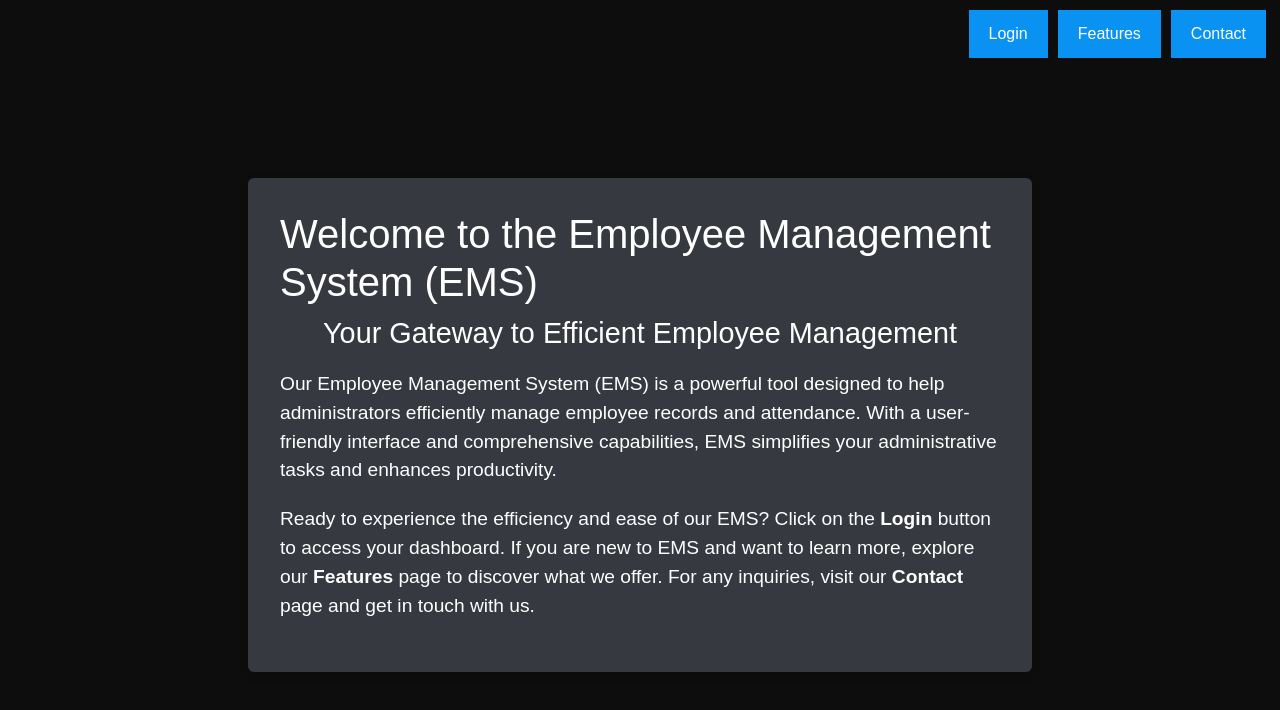
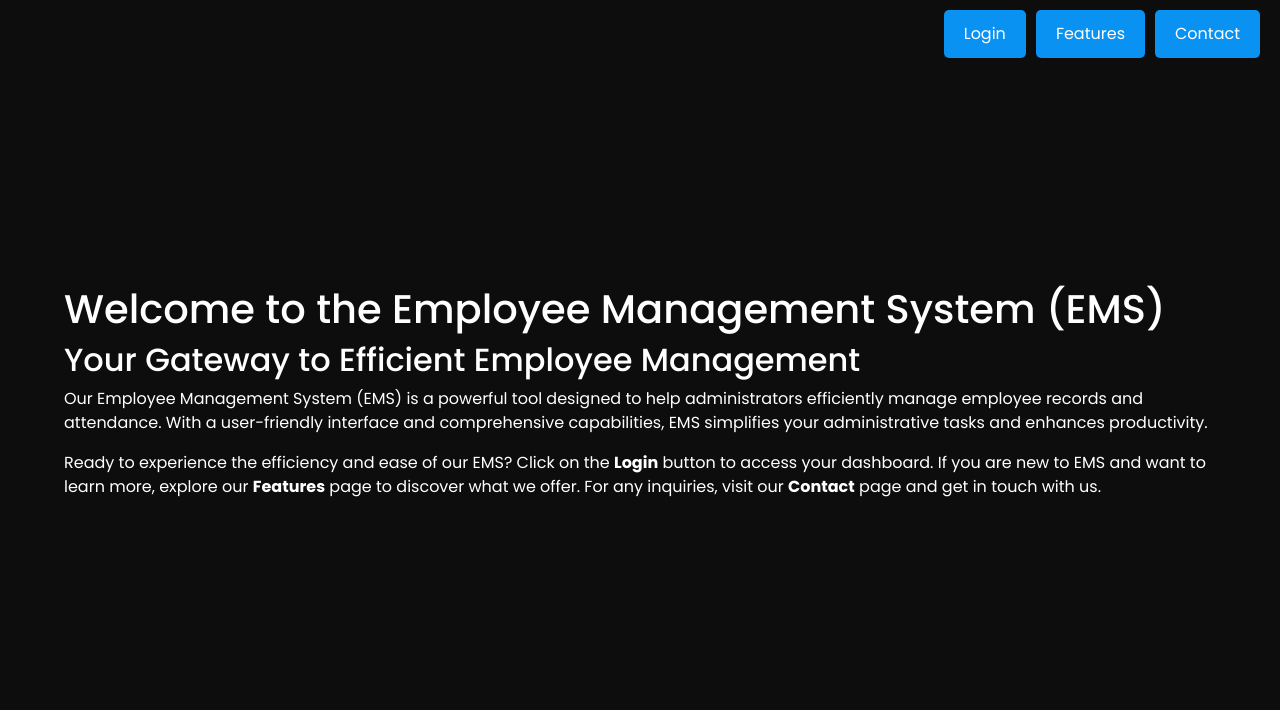
Before and after one commit to Satwik78901/EMS-Client, a React (Create React App) app: page / in a window 1280 px wide. Shown: the top 710 px of the page. Built offline with nearby package versions, Linux system fonts and the light colour scheme.

Commit message:
Update Home page styles

```diff
--- a/src/Home.css
+++ b/src/Home.css
@@ -1,7 +1,10 @@
+@import url('https://fonts.googleapis.com/css?family=Poppins:100,200,300,400,500,600,700,800,900');
+
 * {
   margin: 0;
   padding: 0;
   box-sizing: border-box;
+  font-family: 'Poppins', sans-serif;
 }
 
 body,
@@ -9,6 +12,10 @@ html {
   width: 100%;
   height: 100%;
   overflow: hidden;
+  background: #000;
+  display: flex;
+  align-items: center;
+  justify-content: center;
 }
 
 .backgroundWrap {
@@ -18,23 +25,17 @@ html {
   background-size: cover;
   background-repeat: no-repeat;
   font-family: 'Whitney', sans-serif;
+  display: flex;
+  justify-content: center;
+  align-items: center;
   position: relative;
-}
-
-.position {
-  position: absolute;
-  width: 100vw;
-  height: calc(100vh - 50px);
-  display: grid;
-  place-items: center;
-  top: 50px;
+  padding: 20px;
 }
 
 .buttonsPosition {
   position: absolute;
   top: 10px;
-  right: 14px;
-  z-index: 2;
+  right: 20px;
 }
 
 .buttonsPosition button {
@@ -47,37 +48,50 @@ html {
   padding: 12px 20px;
   border: none;
   cursor: pointer;
+  font-size: 16px;
+  border-radius: 5px;
+  transition: background-color 0.3s ease;
+}
+
+.button-styles:hover {
+  background-color: #007acc;
 }
 
 .contentWrap {
-  max-width: 75%;
+  display: flex;
+  max-width: 90%;
   color: white;
   z-index: 1;
+  align-items: center;
 }
 
-.contentWrap h1 {
-  font-size: 2.5em;
-  margin-bottom: 10px;
+.image-adjust {
+  height: auto;
+  width: 450px;
+  max-width: 100%;
+  border-radius: 10px;
+  margin-right: 20px;
 }
 
-.contentWrap h2 {
-  font-size: 1.8em;
-  margin-bottom: 20px;
+.text-position {
+  max-width: 600px;
 }
 
-.contentWrap p {
-  font-size: 1.2em;
-  margin-bottom: 20px;
+.waviy {
+  position: relative;
 }
-
-.containerWrap {
-  width: 784px;
-  max-width: 90vw;
-  padding: 32px;
-  background-color: #2a2b38;
-  background: #363940;
-  border-radius: 6px;
-  display: grid;
-  place-items: center;
-  box-shadow: 0 2px 10px 0 rgba(0, 0, 0, 0.2);
+.waviy span {
+  position: relative;
+  display: inline-block;
+  font-size: 40px;
+  color: #fff;
+  text-transform: uppercase;
+  animation: flip 2s infinite;
+  animation-delay: calc(0.2s * var(--i));
 }
+@keyframes flip {
+  0%,
+  80% {
+    transform: rotateY(360deg);
+  }
+}
```
